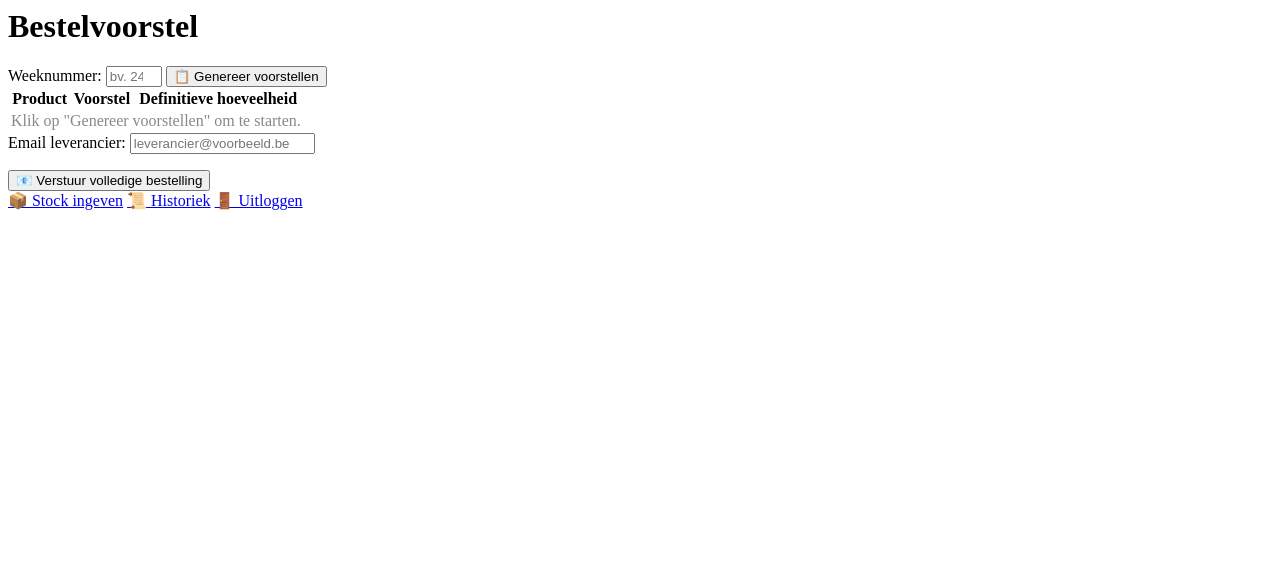
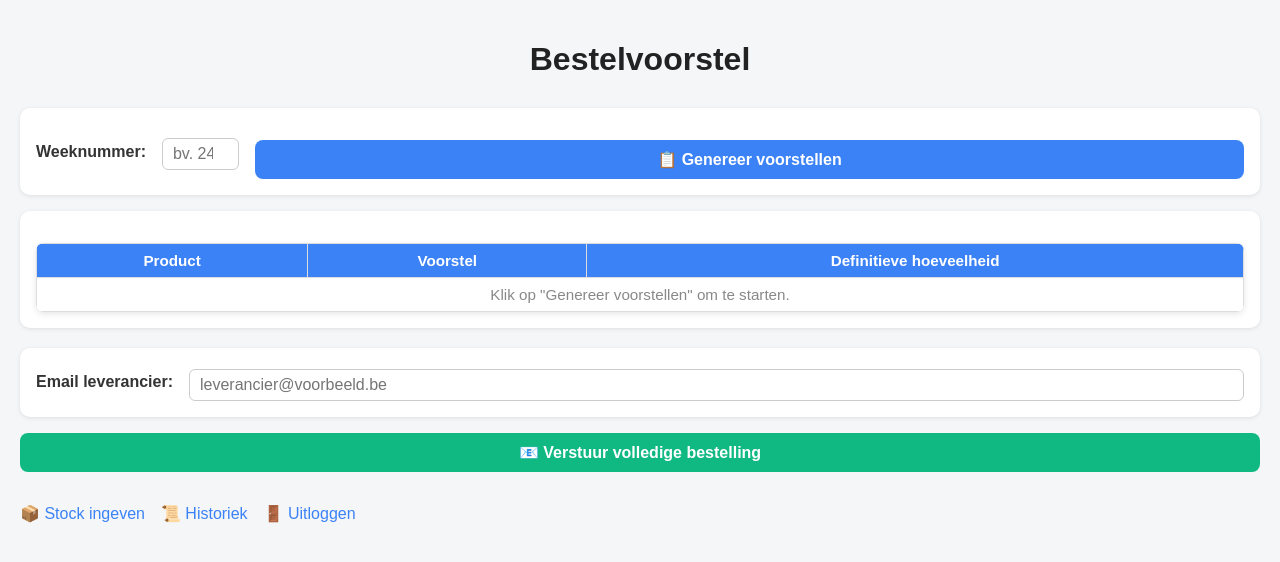
Before and after one commit to Ronnyvdb2000/Beste, a plain HTML site: page docs/order.html in a window 1280 px wide. Drawn offline with Linux system fonts and the light colour scheme; sample sign-in values are in the browser's storage.

Commit message:
Update order.html

```diff
--- a/docs/order.html
+++ b/docs/order.html
@@ -1,4 +1,101 @@
-<script>
+<!DOCTYPE html>
+<html lang="nl">
+<head>
+  <meta charset="UTF-8">
+  <title>Stock App - Bestelvoorstel</title>
+  <link rel="stylesheet" href="css/style.css">
+  <style>
+    table {
+      width: 100%;
+      border-collapse: collapse;
+      margin-top: 1rem;
+      font-size: 0.95rem;
+    }
+    th, td {
+      border: 1px solid #ddd;
+      padding: 8px 10px;
+      text-align: center;
+    }
+    th {
+      background-color: #3b82f6;
+      color: white;
+      font-weight: bold;
+    }
+    tr:nth-child(even) { background-color: #f1f5f9; }
+    td:first-child { text-align: left; font-weight: 500; min-width: 160px; }
+    td input[type="number"] {
+      width: 70px;
+      padding: 4px 6px;
+      border: 1px solid #ccc;
+      border-radius: 4px;
+      text-align: center;
+      font-size: 0.9rem;
+    }
+    .week-bar {
+      display: flex;
+      align-items: center;
+      gap: 1rem;
+      margin-bottom: 1rem;
+      background: white;
+      padding: 1rem;
+      border-radius: 10px;
+      box-shadow: 0 1px 4px rgba(0,0,0,0.1);
+    }
+    .week-bar label { font-weight: bold; margin: 0; }
+    .week-bar input {
+      width: 80px;
+      padding: 6px 10px;
+      border: 1px solid #ccc;
+      border-radius: 6px;
+      font-size: 1rem;
+    }
+    .tabel-wrapper {
+      background: white;
+      border-radius: 10px;
+      box-shadow: 0 1px 4px rgba(0,0,0,0.1);
+      padding: 1rem;
+      overflow-x: auto;
+    }
+    .btn {
+      padding: 10px 24px;
+      border: none;
+      border-radius: 8px;
+      font-size: 1rem;
+      font-weight: bold;
+      cursor: pointer;
+      color: white;
+    }
+    .btn-blauw { background-color: #3b82f6; margin-top: 1rem; }
+    .btn-blauw:hover { background-color: #2563eb; }
+    .btn-groen { background-color: #10b981; }
+    .btn-groen:hover { background-color: #059669; }
+    #result-msg { margin-top: 1rem; font-weight: bold; }
+    .email-bar {
+      display: flex;
+      align-items: center;
+      gap: 1rem;
+      margin-top: 1.2rem;
+      background: white;
+      padding: 1rem;
+      border-radius: 10px;
+      box-shadow: 0 1px 4px rgba(0,0,0,0.1);
+    }
+    .email-bar label { font-weight: bold; margin: 0; }
+    .email-bar input {
+      flex: 1;
+      padding: 6px 10px;
+      border: 1px solid #ccc;
+      border-radius: 6px;
+      font-size: 1rem;
+    }
+    .voorstel-cel { font-weight: bold; color: #2563eb; }
+    .nav-links { margin-top: 2rem; display: flex; gap: 1rem; }
+    .nav-links a { color: #3b82f6; text-decoration: none; font-weight: 500; }
+    .nav-links a:hover { text-decoration: underline; }
+  </style>
+</head>
+<body>
+  <script>
     if (localStorage.getItem("loggedIn") !== "true") {
       window.location.href = "index.html";
     }
```
